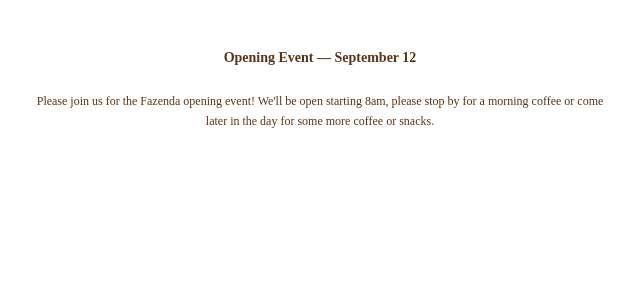
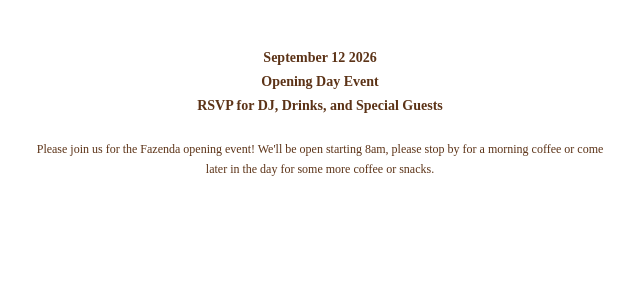
Before and after one commit to matteocarroll/fazenda, a Next.js app: page /sep12 in a window 1280 px wide. Shown: the top 300 px of the page, without its empty margins (320-960 px from the left). Built offline with nearby package versions, Linux system fonts and the light colour scheme.

Commit message:
Add event title and details to sep12 page

```diff
--- a/app/sep12/page.tsx
+++ b/app/sep12/page.tsx
@@ -2,7 +2,11 @@ export default function Sep12() {
   return (
     <main className="min-h-screen bg-white py-12 px-6">
       <div className="max-w-xl mx-auto flex flex-col items-center gap-6 text-[#5c3317] text-xs text-center leading-relaxed">
-        <p className="font-semibold text-sm">Opening Event — September 12</p>
+        <div className="flex flex-col gap-1">
+          <p className="font-semibold text-sm">September 12 2026</p>
+          <p className="font-semibold text-sm">Opening Day Event</p>
+          <p className="font-semibold text-sm">RSVP for DJ, Drinks, and Special Guests</p>
+        </div>
         <p>
           Please join us for the Fazenda opening event! We&apos;ll be open starting 8am, please stop by for a morning coffee or come later in the day for some more coffee or snacks.
         </p>
```
